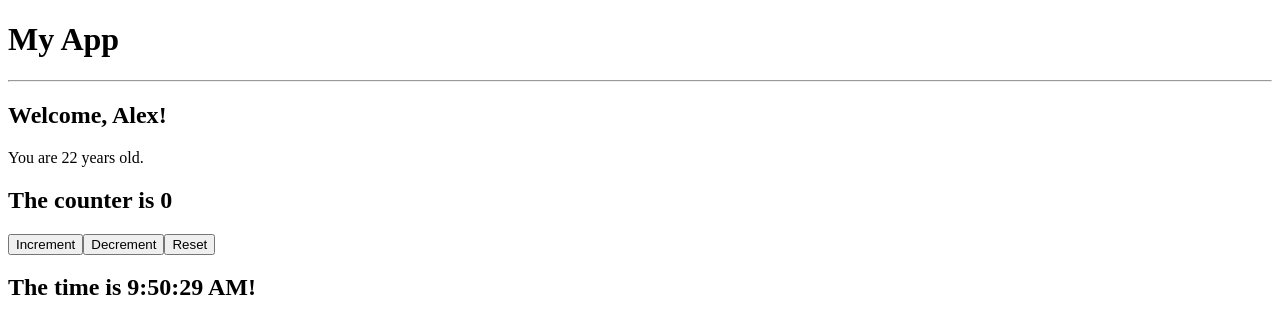
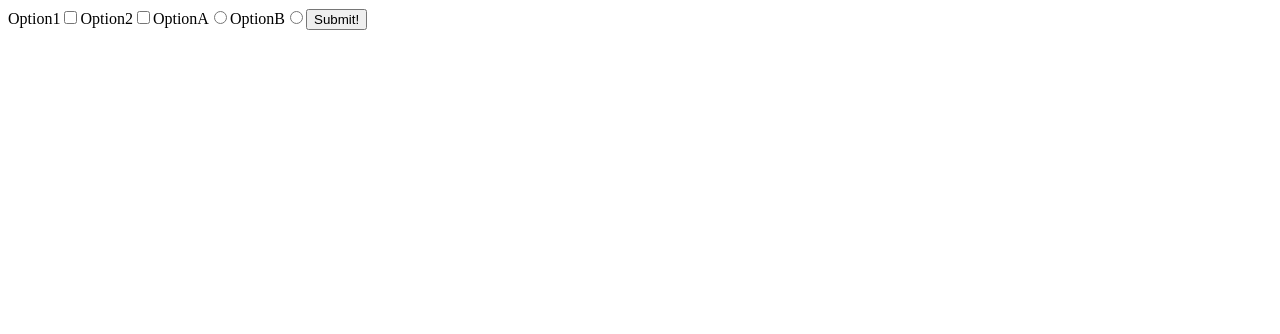
Before and after one commit to xAlessandroo/React, a React (Vite) app in the folder my-app/: page / in a window 1280 px wide. Shown: the top 334 px of the page. Built offline with nearby package versions, Linux system fonts and the light colour scheme.

Commit message:
EsBernard

```diff
--- a/my-app/src/App.jsx
+++ b/my-app/src/App.jsx
@@ -1,15 +1,9 @@
-import { Clock } from "./Clock";
-import { Counter } from "./Counter";
-import { Welcome } from "./Welcome";
+import { CheckRadioForm } from "./CheckRadioForm";
 
 export function App(){
     return (
         <div>
-            <h1>My App</h1>
-            <hr />
-            <Welcome name="Alex" age={22}/>
-            <Counter />
-            <Clock />
+            <CheckRadioForm />
         </div>
     )
 }
--- /dev/null
+++ b/my-app/src/CheckRadioForm.jsx
@@ -0,0 +1,63 @@
+import { useState } from "react";
+
+export function CheckRadioForm() {
+  const [check, setCheck] = useState({
+    Option1: false,
+    Option2: false,
+    radioOption: "",
+  });
+
+  function handleChange(e) {
+    const { name, type, value, checked } = e.target;
+    setCheck({
+        ...check,
+        [name]: type === 'checkbox' ? checked : value
+    });
+
+  }
+
+  function handleSubmit(e){
+    e.preventDefault()
+    console.log(check);
+  }
+
+  return (
+    <form onSubmit={handleSubmit}>
+      <label htmlFor="Option1">Option1</label>
+      <input
+        type="checkbox"
+        name="Option1"
+        checked={check.Option1}
+        onChange={handleChange}
+      />
+
+      <label htmlFor="Option2">Option2</label>
+      <input
+        type="checkbox"
+        name="Option2"
+        checked={check.Option2}
+        onChange={handleChange}
+      />
+
+      <label htmlFor="radioOption">OptionA</label>
+      <input
+        type="radio"
+        name="radioOption"
+        value="OptionA"
+        checked={check.radioOption === "OptionA"}
+        onChange={handleChange}
+      />
+
+      <label htmlFor="radioOption">OptionB</label>
+      <input
+        type="radio"
+        name="radioOption"
+        value="OptionB"
+        checked={check.radioOption === "OptionB"}
+        onChange={handleChange}
+      />
+
+      <button type='submit'>Submit!</button>
+    </form>
+  );
+}
```
Also changed, not shown: my-app/src/Button.jsx (added, +18 -0 lines).
